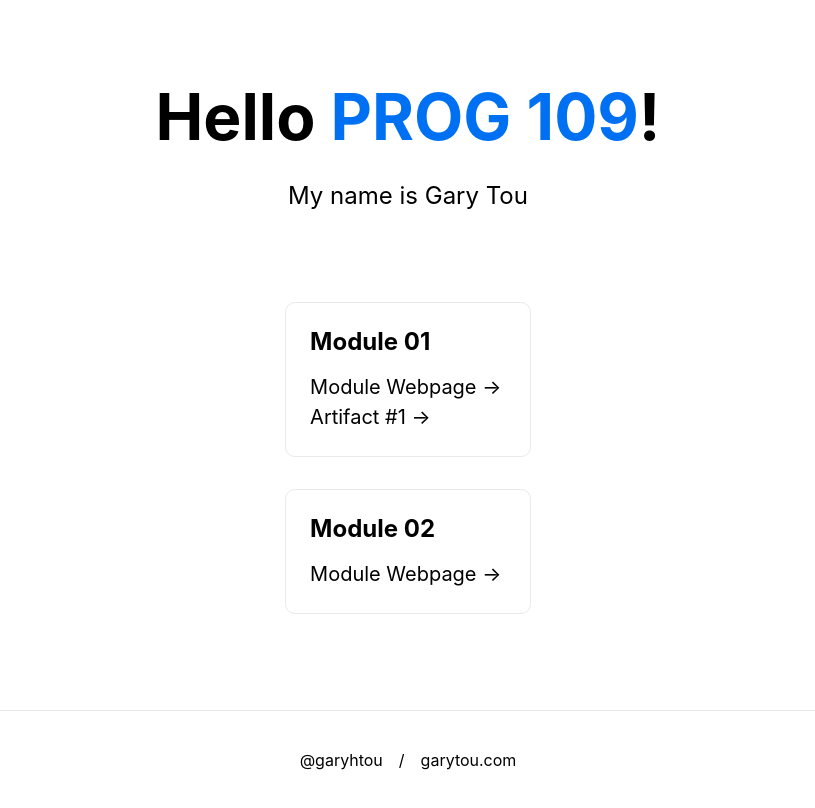
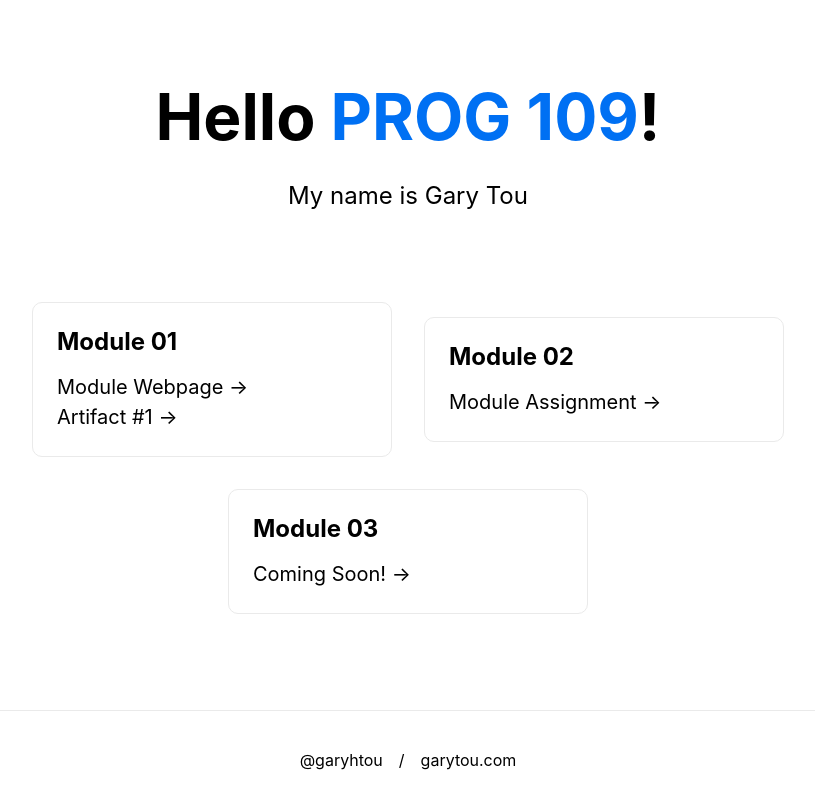
Before and after one commit to garyhtou/PROG109, a Next.js app: page / in a window 1280 px wide. Shown: the whole page, without its empty margins (232-1047 px from the left). Built offline with nearby package versions, Linux system fonts and the light colour scheme.

Commit message:
dynamic home page link data

```diff
--- a/pages/index.js
+++ b/pages/index.js
@@ -1,5 +1,23 @@
 import Head from "next/head";
 import styles from "../styles/Home.module.css";
+
+const links = [
+	{
+		title: "Module 01",
+		links: [
+			{ title: "Module Webpage", url: "/module01" },
+			{ title: "Artifact #1", url: "/module01/artifact01.html" },
+		],
+	},
+	{
+		title: "Module 02",
+		links: [{ title: "Module Assignment", url: "/module02" }],
+	},
+	{
+		title: "Module 03",
+		links: [{ title: "Coming Soon!", url: "/" }],
+	},
+];
 
 export default function Home() {
 	return (
@@ -17,21 +35,16 @@ export default function Home() {
 				<p className={styles.description}>My name is Gary Tou</p>
 
 				<div className={styles.grid}>
-					<div className={styles.card}>
-						<h3>Module 01</h3>
-						<a href="/module01">
-							<p>Module Webpage &rarr;</p>
-						</a>
-						<a href="/module01/artifact01.html">
-							<p>Artifact #1 &rarr;</p>
-						</a>
-					</div>
-					<div className={styles.card}>
-						<h3>Module 02</h3>
-						<a href="/module02">
-							<p>Module Webpage &rarr;</p>
-						</a>
-					</div>
+					{links.map((card) => (
+						<div className={styles.card}>
+							<h3>{card.title}</h3>
+							{card.links.map((link) => (
+								<a href={link.url}>
+									<p>{link.title} &rarr;</p>
+								</a>
+							))}
+						</div>
+					))}
 				</div>
 			</main>
 
--- a/styles/Home.module.css
+++ b/styles/Home.module.css
@@ -115,4 +115,6 @@
 
 .footerSep {
 	margin: 0 1em;
+	-moz-user-select: none;
+	-webkit-user-select: none;
 }
```
